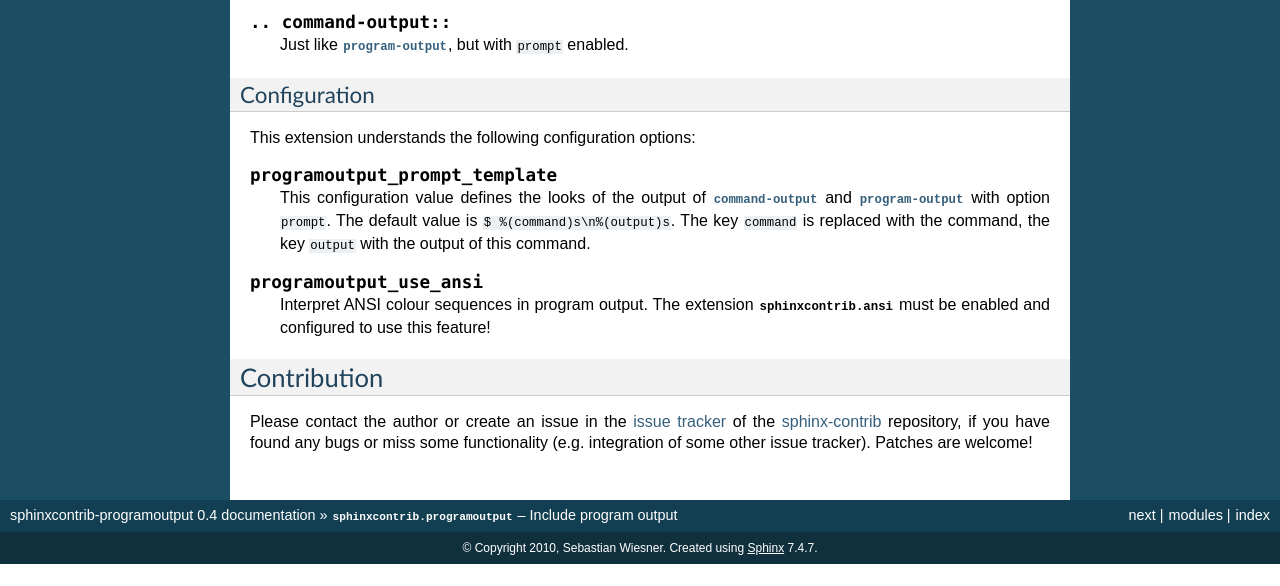
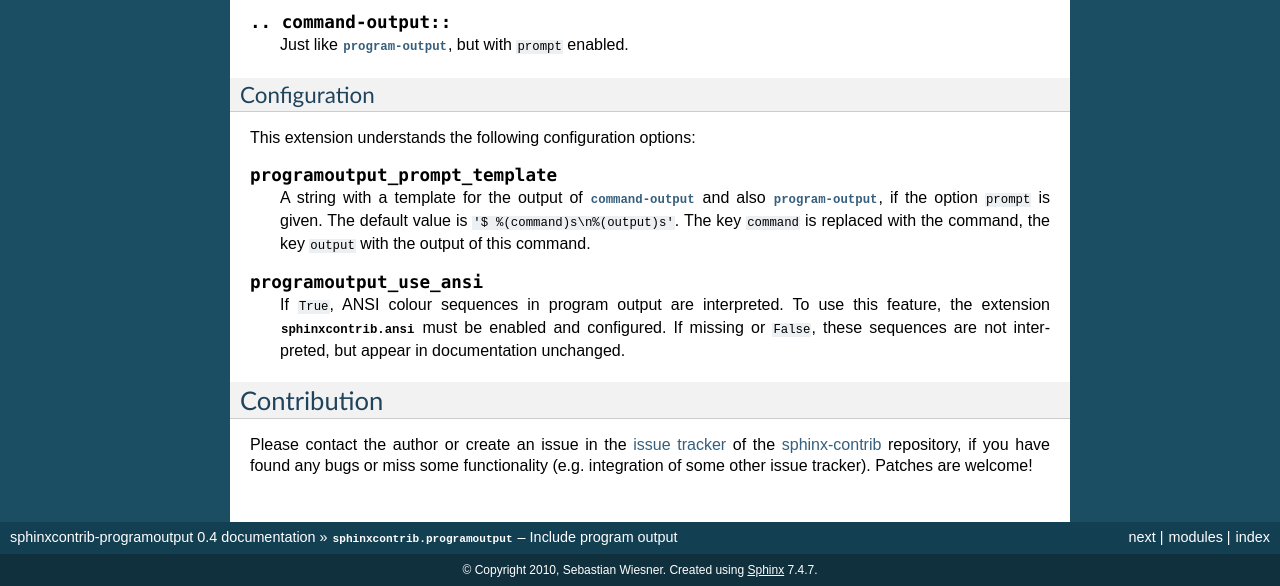
Before and after one commit to thomasgoirand/sphinxcontrib-programoutput, a Sphinx documentation site: the page built from doc/index.rst, in a window 1280 px wide and 900 px high, scrolled down 1940 px, cut to the strip 314-900 px from the top of the window. Built offline with Sphinx 7.4.7, drawn with Linux system fonts in a browser that asks for light colours; before the commit the page ends 2818 px from its top, so only the background shows below that.

Commit message:
Improved documention of configuration values

```diff
--- a/doc/index.rst
+++ b/doc/index.rst
@@ -131,17 +131,17 @@ This extension understands the following configuration options:
 
 .. confval:: programoutput_prompt_template
 
-   This configuration value defines the looks of the output of
-   :dir:`command-output` and :dir:`program-output` with option ``prompt``.
-   The default value is ``$ %(command)s\n%(output)s``.  The key ``command``
-   is replaced with the command, the key ``output`` with the output of this
-   command.
+   A string with a template for the output of :dir:`command-output` and also
+   :dir:`program-output`, if the option ``prompt`` is given.  The default value
+   is ``'$ %(command)s\n%(output)s'``.  The key ``command`` is replaced with
+   the command, the key ``output`` with the output of this command.
 
 .. confval:: programoutput_use_ansi
 
-   Interpret ANSI colour sequences in program output.  The extension
-   :py:mod:`sphinxcontrib.ansi` must be enabled and configured to use this
-   feature!
+   If ``True``, ANSI colour sequences in program output are interpreted.  To
+   use this feature, the extension :py:mod:`sphinxcontrib.ansi` must be enabled
+   and configured.  If missing or ``False``, these sequences are not
+   interpreted, but appear in documentation unchanged.
 
 Contribution
 ------------
```
